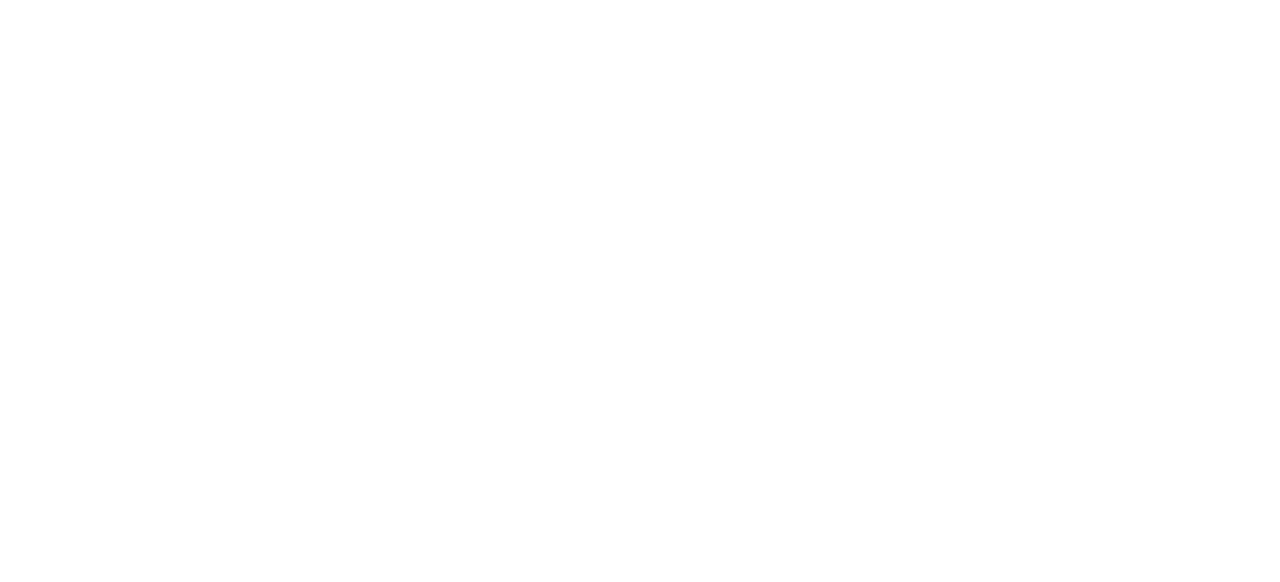
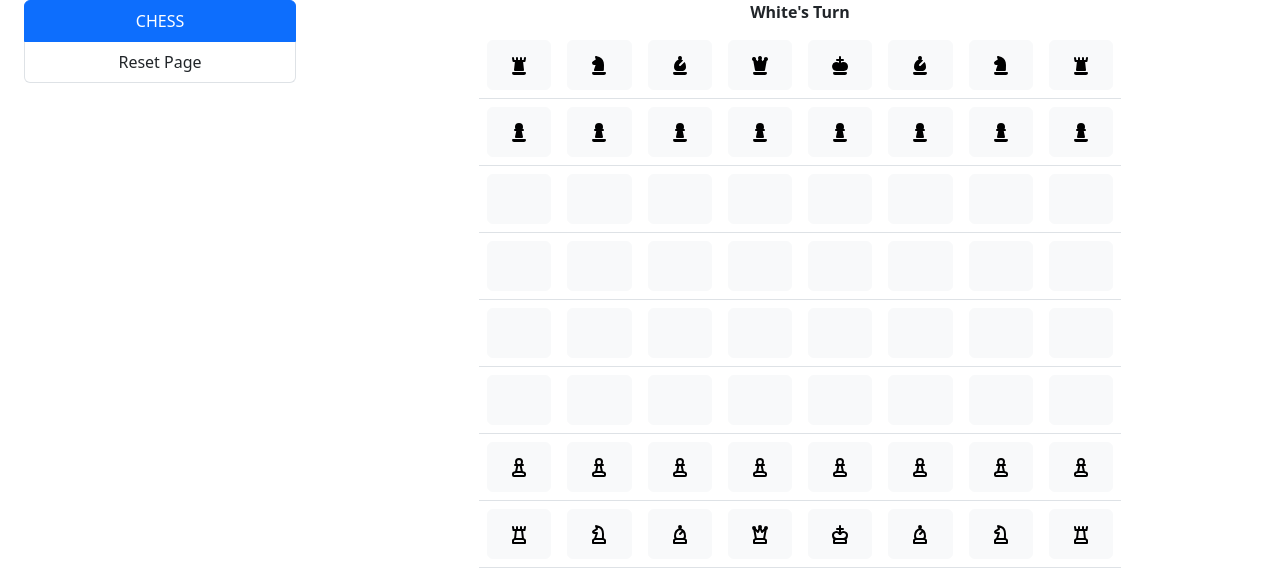
Before and after one commit to qdave5/chess-with-react, a React (Create React App) app: page /play in a window 1280 px wide. Before the commit this address had no page. Shown: the top 582 px of the page. Built offline with nearby package versions, Linux system fonts and the light colour scheme.

Commit message:
separate main page and chess

```diff
--- a/src/components/ChessBoardTile.jsx
+++ b/src/components/ChessBoard/ChessBoardTile.jsx
@@ -1,6 +1,6 @@
 import React, { useEffect } from "react";
 import { Button } from "reactstrap";
-import { PieceSide } from "../constant/PieceSide";
+import { PieceSide } from "../../constant/PieceSide";
 
 const ChessBoardTile = ({ cell, handleClickEvent }) => {
   useEffect(() => {}, [cell]);
--- /dev/null
+++ b/src/components/ChessBoard/ChessPlay.jsx
@@ -0,0 +1,57 @@
+import React, { Fragment, useEffect, useState } from "react";
+import { Container, Label } from "reactstrap";
+import ChessBoard from "../ChessBoard/ChessBoard";
+import { getDefaultPieces, getEmptyTiles } from "../../constructor/Tiles";
+import { getTile, updateAllTiles } from "../../functions/Tiles";
+import { getSideTurn } from "../../constant/PieceSide";
+import PieceType from "../../constant/PieceType";
+import { movePiece } from "../../functions/PieceMovement";
+
+const ChessBoardContain = () => {
+  const [tileList, setTileList] = useState(getEmptyTiles());
+
+  const [sideTurn, setSideTurn] = useState(true);
+  const toggleSideTurn = () => setSideTurn(!sideTurn);
+
+  const [sourcePiece, setSourcePiece] = useState(null);
+
+  useEffect(() => {
+    setTileList(updateAllTiles(getEmptyTiles(), getDefaultPieces()));
+  }, []);
+
+  useEffect(() => {}, [sourcePiece]);
+
+  const handleClickEvent = (tile) => {
+    const selectedTile = getTile(tileList, tile);
+
+    if (sourcePiece === null) {
+      if (selectedTile.piece.type !== PieceType.Empty)
+        setSourcePiece(selectedTile);
+    } else if (sourcePiece.tile === tile) {
+      setSourcePiece(null);
+    } else {
+      movePiece(sourcePiece, selectedTile);
+      setSourcePiece(null);
+    }
+  };
+
+  console.log(sourcePiece);
+
+  return (
+    <Fragment>
+      <Container fluid>
+        <Label>
+          <strong>{getSideTurn(sideTurn)}'s Turn</strong>
+        </Label>
+        <div className="d-flex text-center">
+          <ChessBoard
+            tileItems={tileList}
+            handleClickEvent={handleClickEvent}
+          />
+        </div>
+      </Container>
+    </Fragment>
+  );
+};
+
+export default ChessBoardContain;
--- a/src/components/HomeContain.jsx
+++ b/src/components/HomeContain.jsx
@@ -1,53 +1,21 @@
-import React, { Fragment, useEffect, useState } from "react";
-import { Container, Label } from "reactstrap";
-import ChessBoard from "./ChessBoard";
-import { getDefaultPieces, getEmptyTiles } from "../constructor/Tiles";
-import { getTile, updateAllTiles } from "../functions/Tiles";
-import { getSideTurn } from "../constant/PieceSide";
-import PieceType from "../constant/PieceType";
-import { movePiece } from "../functions/PieceMovement";
+import React, { Fragment } from "react";
+import { Button, Container, Label, Row } from "reactstrap";
 
 const HomeContain = () => {
-  const [tileList, setTileList] = useState(getEmptyTiles());
-
-  const [sideTurn, setSideTurn] = useState(true);
-  const toggleSideTurn = () => setSideTurn(!sideTurn);
-
-  const [sourcePiece, setSourcePiece] = useState(null);
-
-  useEffect(() => {
-    setTileList(updateAllTiles(getEmptyTiles(), getDefaultPieces()));
-  }, []);
-
-  useEffect(() => {}, [sourcePiece]);
-
-  const handleClickEvent = (tile) => {
-    const selectedTile = getTile(tileList, tile);
-
-    if (sourcePiece === null) {
-      if (selectedTile.piece.type !== PieceType.Empty)
-        setSourcePiece(selectedTile);
-    } else if (sourcePiece.tile === tile) {
-      setSourcePiece(null);
-    } else {
-      movePiece(sourcePiece, selectedTile);
-      setSourcePiece(null);
-    }
-  };
-
-  console.log(sourcePiece);
-
   return (
     <Fragment>
       <Container fluid>
-        <Label>
-          <strong>{getSideTurn(sideTurn)}'s Turn</strong>
-        </Label>
-        <div className="d-flex text-center">
-          <ChessBoard
-            tileItems={tileList}
-            handleClickEvent={handleClickEvent}
-          />
+        <div className="position-absolute top-50 start-50 translate-middle">
+          <Row>
+            <Label>
+              <strong>Welcome</strong>
+            </Label>
+          </Row>
+          <Row>
+            <a href="/play" className="btn btn-primary">
+              Play Chess
+            </a>
+          </Row>
         </div>
       </Container>
     </Fragment>
--- a/src/layout/Navbar.jsx
+++ b/src/layout/Navbar.jsx
@@ -29,7 +29,7 @@
           <ListGroupItem action active href="/" tag="a">
             CHESS
           </ListGroupItem>
-          <ListGroupItem action href="/" tag="a">
+          <ListGroupItem action href="/play" tag="a">
             Reset Page
           </ListGroupItem>
         </ListGroup>
--- /dev/null
+++ b/src/pages/ChessPlay.jsx
@@ -0,0 +1,15 @@
+import React, { Fragment } from "react";
+import { Container } from "reactstrap";
+import ChessBoardContain from "../components/ChessBoard/ChessPlay";
+
+const ChessPlay = () => {
+  return (
+    <Fragment>
+      <Container fluid>
+        <ChessBoardContain />
+      </Container>
+    </Fragment>
+  );
+};
+
+export default ChessPlay;
--- a/src/routes/index.jsx
+++ b/src/routes/index.jsx
@@ -2,6 +2,7 @@
 import { BrowserRouter, Route, Routes } from "react-router-dom";
 import Layout from "../layout/Layout";
 import Home from "../pages/Home";
+import ChessPlay from "../pages/ChessPlay";
 
 const Routers = () => {
   return (
@@ -10,6 +11,7 @@
         <Routes>
           <Route path="/" element={<Layout />}>
             <Route index element={<Home />} />
+            <Route path="/play" element={<ChessPlay />} />
           </Route>
         </Routes>
       </BrowserRouter>
```
Also changed, not shown: src/components/ChessBoard/ChessBoard.jsx (renamed from src/components/ChessBoard.jsx).
